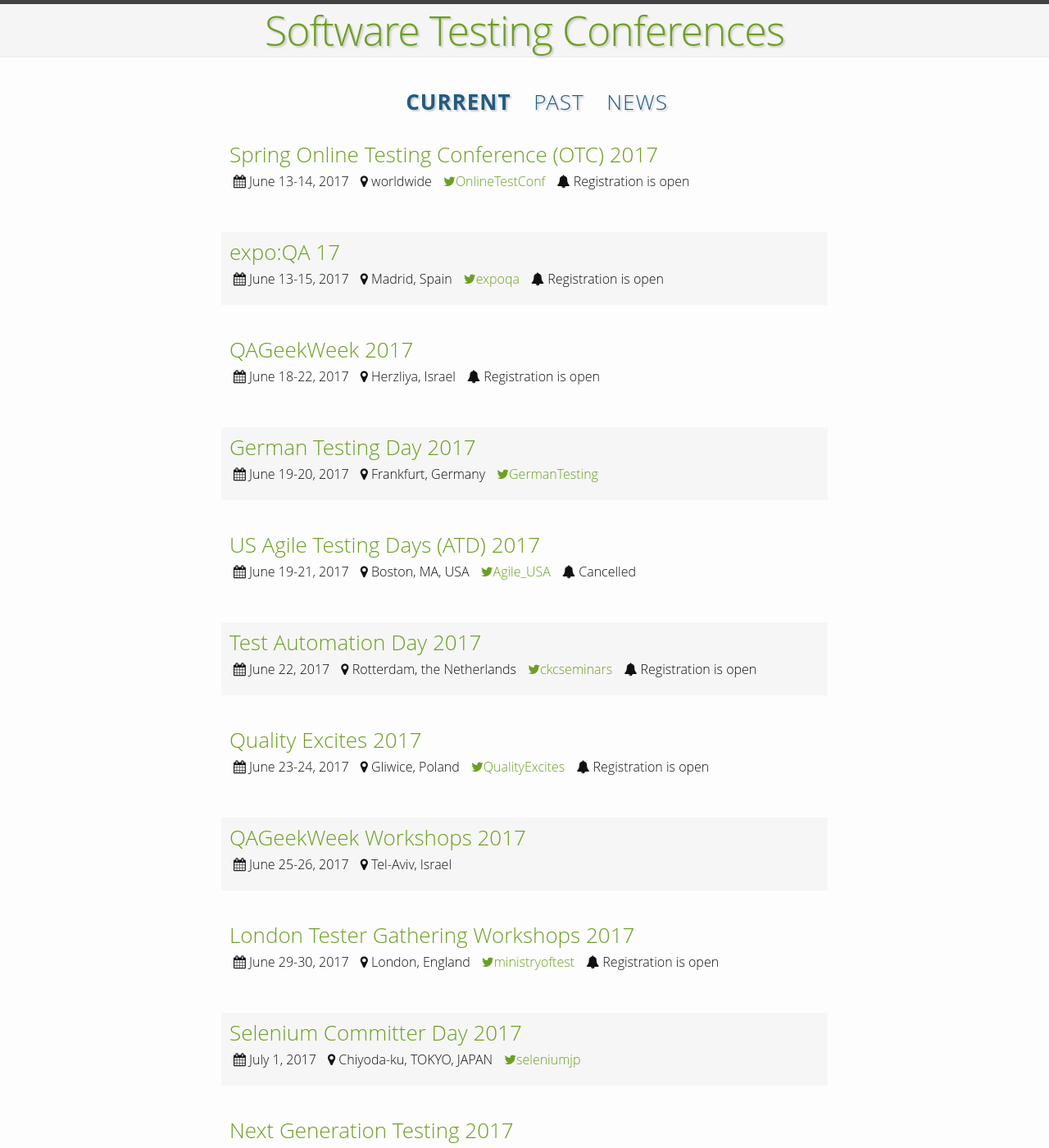
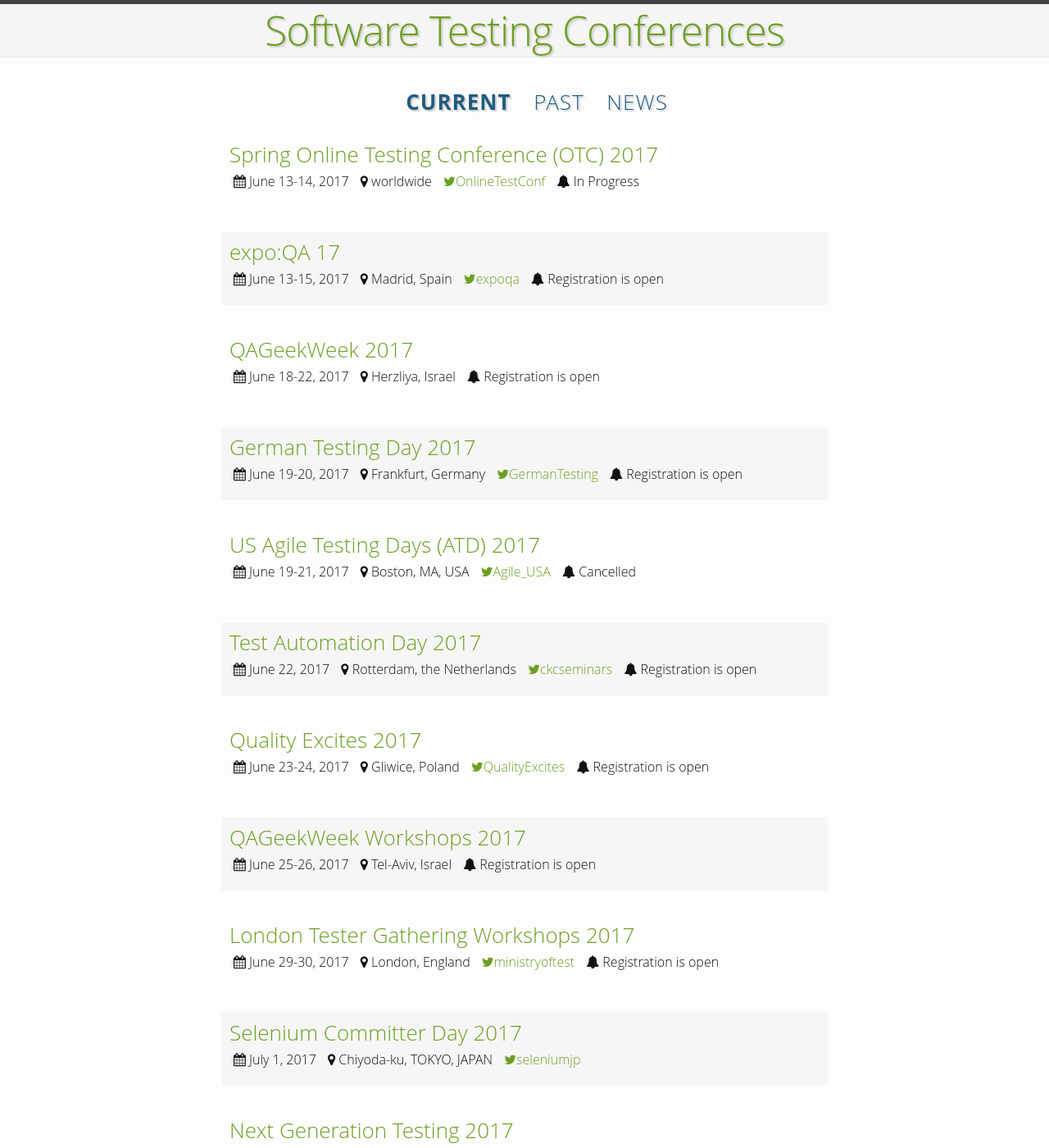
Before and after one commit to TestingConferences/testingconferences.github.io, a Jekyll site: the page built from index.html, in a window 1280 px wide and 1400 px high. Shown: the whole window at 82% size. Built offline with Jekyll 4.4.1, drawn with Linux system fonts in a browser that asks for light colours; some of the changed text lies outside the part shown.

Commit message:
Updated statues

```diff
--- a/_data/current.yml
+++ b/_data/current.yml
@@ -3,7 +3,7 @@
   dates: "June 13-14, 2017"
   url: http://onlinetestconf.com
   twitter: OnlineTestConf
-  status: Registration is open
+  status: In Progress
 
 - name: expo:QA 17
   location: Madrid, Spain
@@ -23,6 +23,7 @@
   dates: "June 19-20, 2017"
   url: http://germantestingday.info/
   twitter: GermanTesting
+  status: Registration is open
 
 - name: US Agile Testing Days (ATD) 2017
   location: Boston, MA, USA
@@ -49,6 +50,7 @@
   location: Tel-Aviv, Israel
   dates: "June 25-26, 2017"
   url: http://devgeekweek.jbh.co.il/learning-track/qa-geekweek/
+  status: Registration is open
 
 - name: London Tester Gathering Workshops 2017
   location: London, England
@@ -84,7 +86,7 @@
   dates: "August 16-18, 2017"
   url: https://www.associationforsoftwaretesting.org/conference/cast-2017/
   twitter: AST_News
-  status: CFP is closed
+  status: Registration is open
 
 - name: ASTQB Summit 2017
   location: Irvine, CA, USA
```
